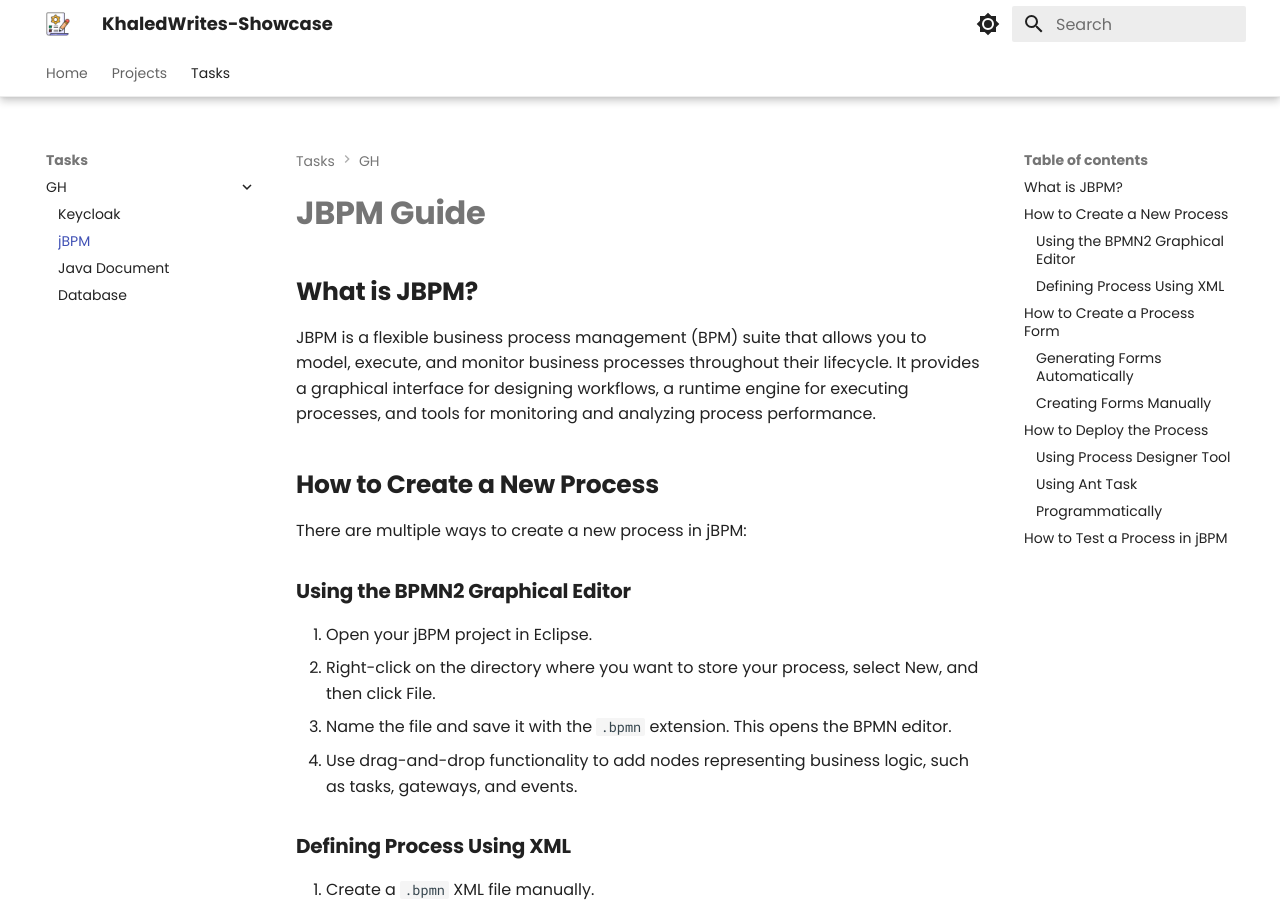
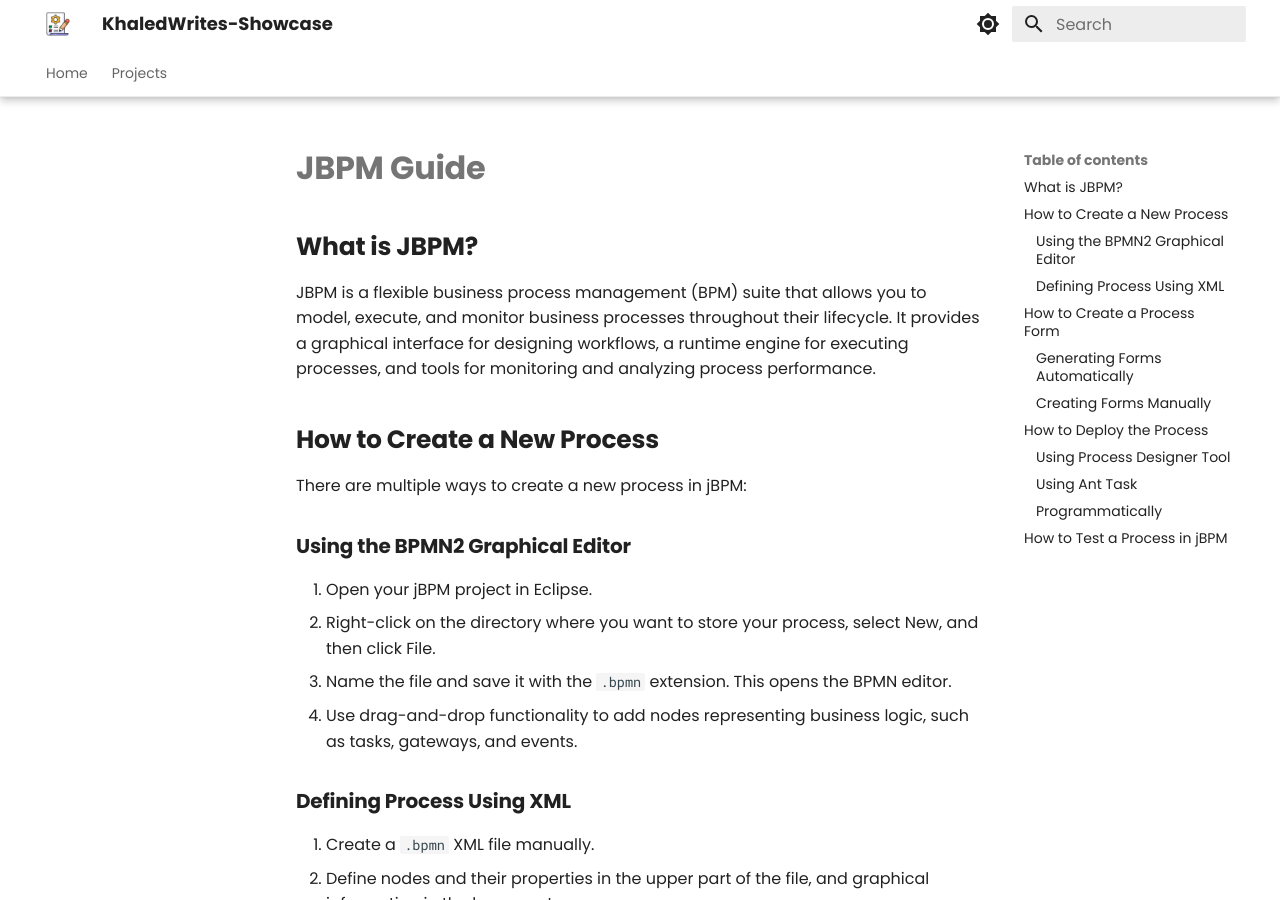
Before and after one commit to khaledabdelfatah/KhaledWrites-Showcase, an MkDocs documentation site: the page built from docs/tasks/gh/jbpm.md, in a window 1280 px wide and 900 px high. Built offline with MkDocs 1.6.1 and Material for MkDocs 9.7.7, drawn with Linux system fonts in a browser that asks for light colours; some of the changed lines change nothing that is shown; some of the changed text lies outside the part shown.

Commit message:
Update mkdocs.yml

```diff
--- a/mkdocs.yml
+++ b/mkdocs.yml
@@ -9,13 +9,13 @@ nav:
   - Projects:
     - projects.md
     - Public Contributions: public-contributions.md
-  - Tasks:
-    - GH:
-      - Overview: tasks/gh/index.md
-      - Keycloak: tasks/gh/keycloak.md
-      - jBPM: tasks/gh/jbpm.md
-      - Java Document: tasks/gh/java_docs.md
-      - Database: tasks/gh/database.md
+  # - Tasks:
+  #   - GH:
+  #     - Overview: tasks/gh/index.md
+  #     - Keycloak: tasks/gh/keycloak.md
+  #     - jBPM: tasks/gh/jbpm.md
+  #     - Java Document: tasks/gh/java_docs.md
+  #     - Database: tasks/gh/database.md
 
     # - palm-outsource:
     #   - Overview: tasks/palm-outsource/index.md
```
